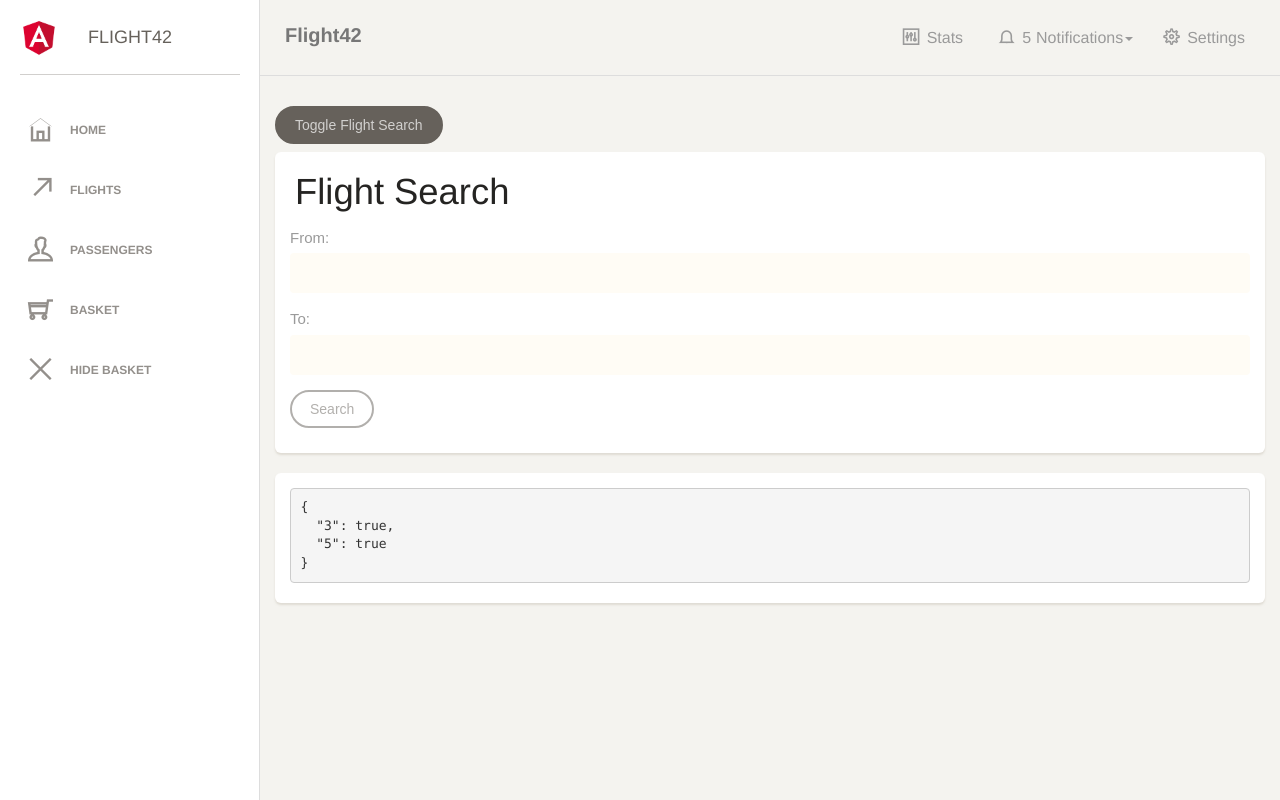
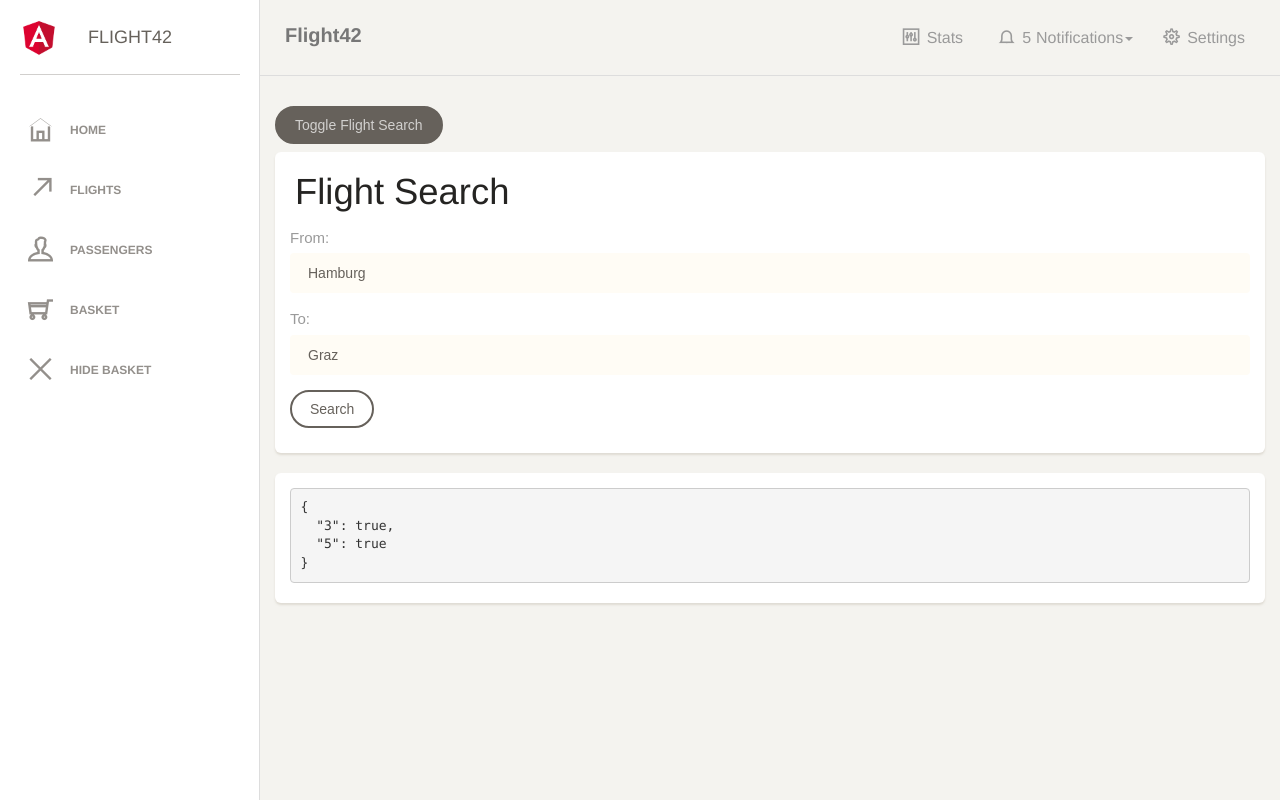
Before and after one commit to mikezks/20191007, an Angular app: page / in a window 1280 px wide. Both pictures are taken after a click on the button "Toggle Flight Search". Built offline with nearby package versions, Linux system fonts and the light colour scheme; a web font is replaced by a local one.

Commit message:
TD Validators

```diff
--- a/src/app/flight-booking/flight-search/flight-search.component.html
+++ b/src/app/flight-booking/flight-search/flight-search.component.html
@@ -12,19 +12,24 @@
                     name="from"
                     class="form-control"
                     required
-                    minlength="3">
+                    minlength="3"
+                    city>
                 <pre *ngIf="
                     f?.controls['from']?.touched &&
-                    f?.controls['from']?.invalid">
-                    From is invalid.</pre>
+                    f?.controls['from']?.invalid"
+                    >From is invalid.</pre>
                 <pre *ngIf="
                     f?.controls['from']?.touched &&
-                    f?.controls['from']?.hasError('required')">
-                    This field is mandatory.</pre>
+                    f?.controls['from']?.hasError('required')"
+                    >This field is mandatory.</pre>
                 <pre *ngIf="
                     f?.controls['from']?.touched &&
-                    f?.controls['from']?.hasError('minlength')">
-                    This field needs to have an input of at least 3 chars.</pre>
+                    f?.controls['from']?.hasError('minlength')"
+                    >This field needs to have an input of at least 3 chars.</pre>
+                <pre *ngIf="
+                    f?.controls['from']?.touched &&
+                    f?.controls['from']?.hasError('city')"
+                    >The entered city ist not whitelisted.</pre>
             </div>
             <div class="form-group">
                 <label>To:</label>
@@ -32,7 +37,9 @@
                     [(ngModel)]="to"
                     name="to"
                     class="form-control"
-                    required>
+                    required
+                    minlength="3"
+                    city>
                 <pre *ngIf="
                     f?.controls['to']?.touched &&
                     f?.controls['to']?.invalid"
@@ -45,6 +52,10 @@
                     f?.controls['to']?.touched &&
                     f?.controls['to']?.hasError('minlength')"
                     >This field needs to have an input of at least 3 chars.</pre>
+                <pre *ngIf="
+                    f?.controls['to']?.touched &&
+                    f?.controls['to']?.hasError('city')"
+                    >The entered city ist not whitelisted.</pre>
             </div>
 
             <div class="form-group">
--- a/src/app/flight-booking/flight-search/flight-search.component.ts
+++ b/src/app/flight-booking/flight-search/flight-search.component.ts
@@ -9,8 +9,8 @@ import { FlightService } from '../services/flight.service';
 })
 export class FlightSearchComponent implements OnInit {
 
-  from: string;
-  to: string;
+  from = 'Hamburg';
+  to = 'Graz';
   //flights: Flight[] = [];
   selectedFlight: Flight;
 
--- /dev/null
+++ b/src/app/shared/validators/city-validator.directive.ts
@@ -0,0 +1,32 @@
+import { Directive } from '@angular/core';
+import { Validator, AbstractControl, ValidationErrors, NG_VALIDATORS } from '@angular/forms';
+
+@Directive({
+  selector: 'input[city]',
+  providers: [{
+    provide: NG_VALIDATORS,
+    useExisting: CityValidatorDirective,
+    multi: true
+  }]
+})
+export class CityValidatorDirective implements Validator {
+  constructor() { }
+
+  validate(control: AbstractControl): ValidationErrors | null {
+    const validCities = [
+      'Hamburg',
+      'Graz'
+    ];
+
+    if (control.value && validCities.indexOf(control.value) === -1) {
+      return {
+        city: {
+          actualValue: control.value,
+          validCities
+        }
+      };
+    }
+
+    return null;
+  }
+}
```
Also changed, not shown: src/app/shared/shared.module.ts (+5 -2 lines), 1 other file (tests, documents, lock files or other folders).
